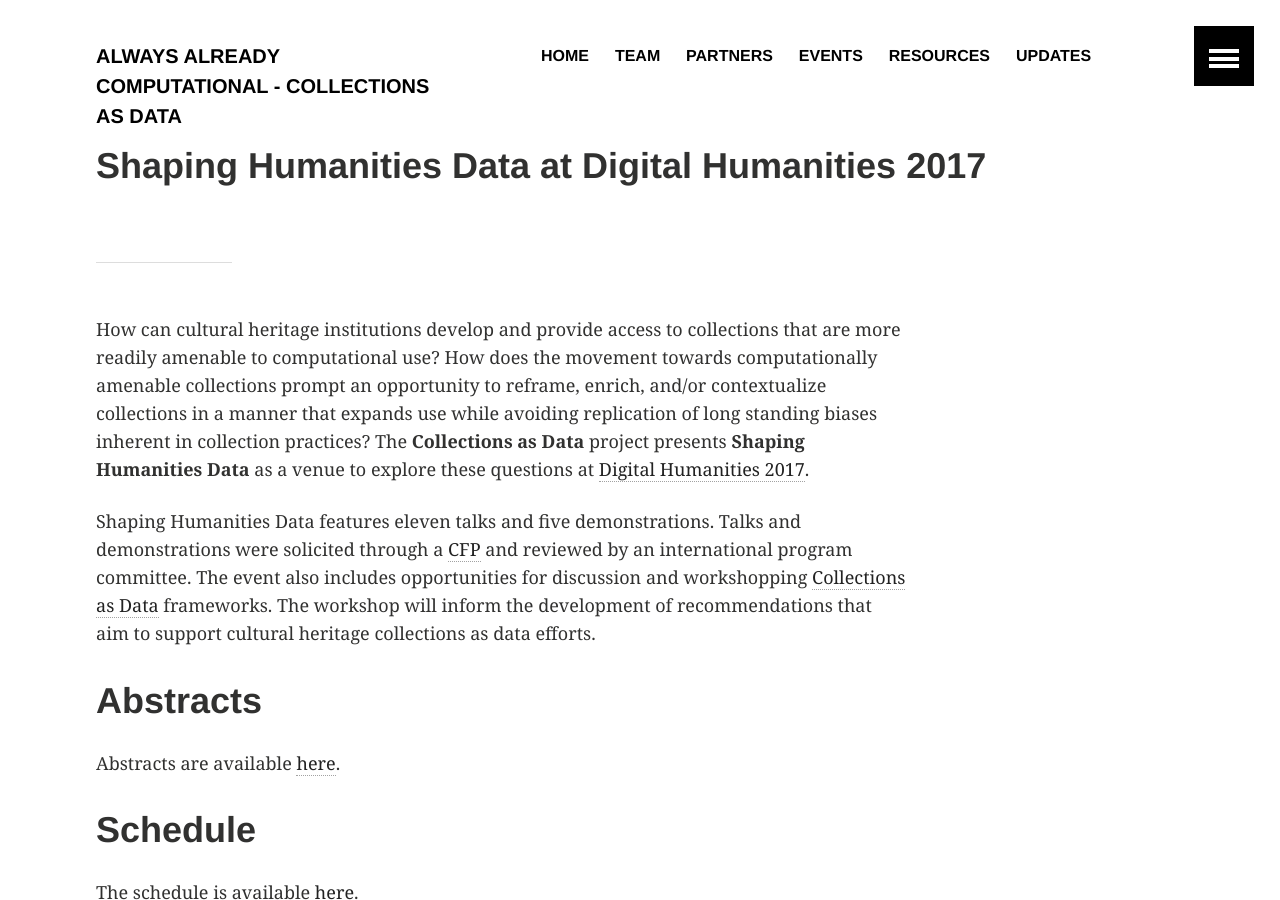
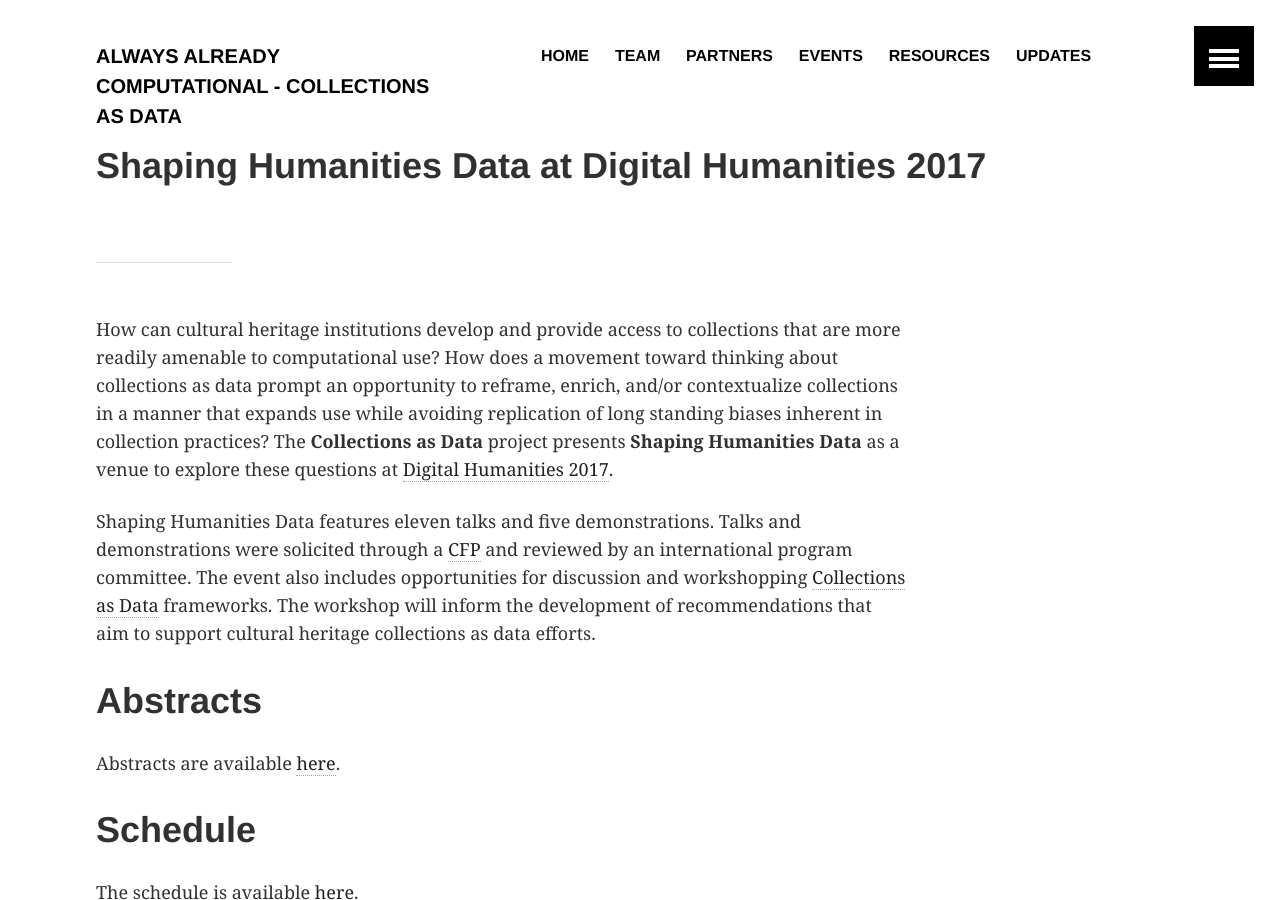
Before and after one commit to collectionsasdata/collectionsasdata.github.io, a Jekyll site: the page built from _posts/2017-08-1-shaping.markdown, in a window 1280 px wide and 900 px high. Built offline with Jekyll 4.4.1, drawn with Linux system fonts in a browser that asks for light colours.

Commit message:
Update 2017-08-1-shaping.markdown

```diff
--- a/_posts/2017-08-1-shaping.markdown
+++ b/_posts/2017-08-1-shaping.markdown
@@ -5,7 +5,7 @@ date:   2017-8-1
 teaser: "Shaping Humanities Data at Digital Humanities 2017"
 ---
 ---
-How can cultural heritage institutions develop and provide access to collections that are more readily amenable to computational use? How does the movement towards computationally amenable collections prompt an opportunity to reframe, enrich, and/or contextualize collections in a manner that expands use while avoiding replication of long standing biases inherent in collection practices? The **Collections as Data** project presents **Shaping Humanities Data** as a venue to explore these questions at [Digital Humanities 2017]().
+How can cultural heritage institutions develop and provide access to collections that are more readily amenable to computational use? How does a movement toward thinking about collections as data prompt an opportunity to reframe, enrich, and/or contextualize collections in a manner that expands use while avoiding replication of long standing biases inherent in collection practices? The **Collections as Data** project presents **Shaping Humanities Data** as a venue to explore these questions at [Digital Humanities 2017]().
 
 Shaping Humanities Data features eleven talks and five demonstrations. Talks and demonstrations were solicited through a [CFP](https://collectionsasdata.github.io/dh2017/) and reviewed by an international program committee. The event also includes opportunities for discussion and workshopping [Collections as Data](https://collectionsasdata.github.io/statement/) frameworks. The workshop will inform the development of recommendations that aim to support cultural heritage collections as data efforts.
 
```
